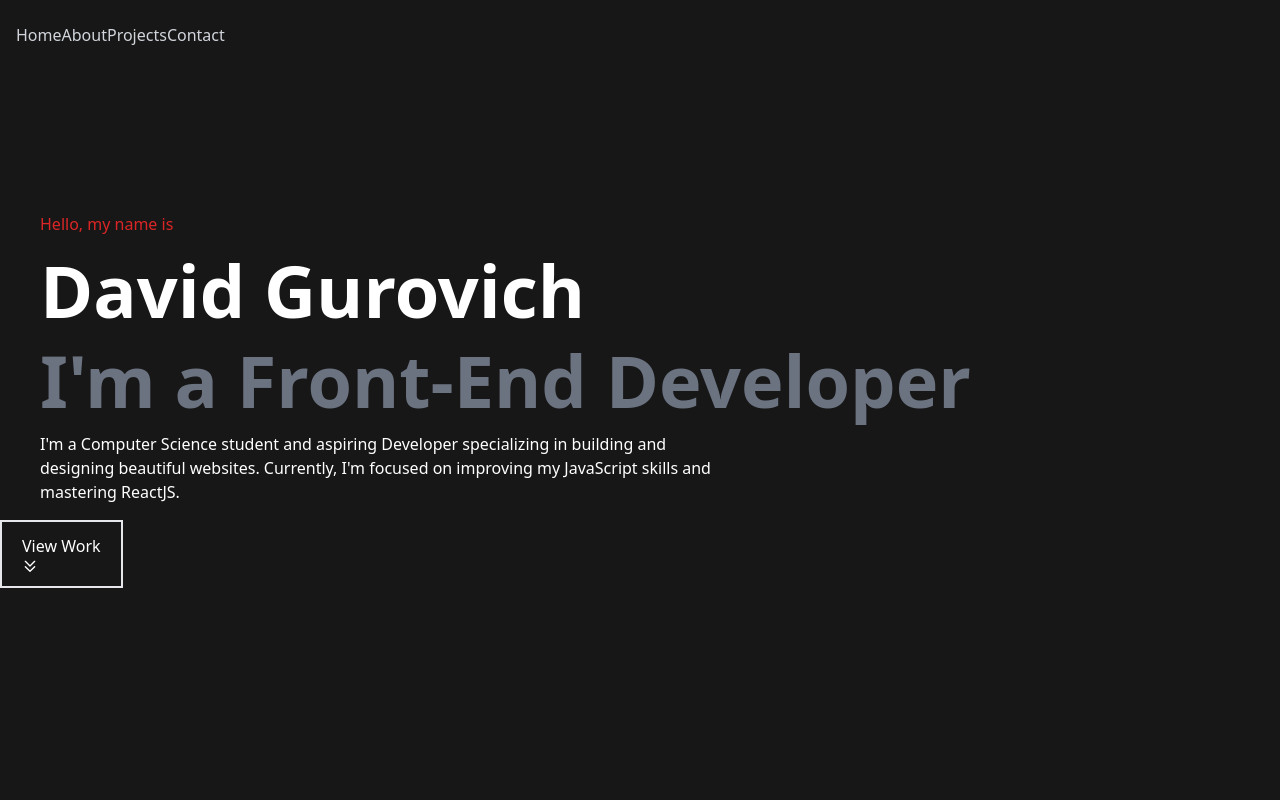
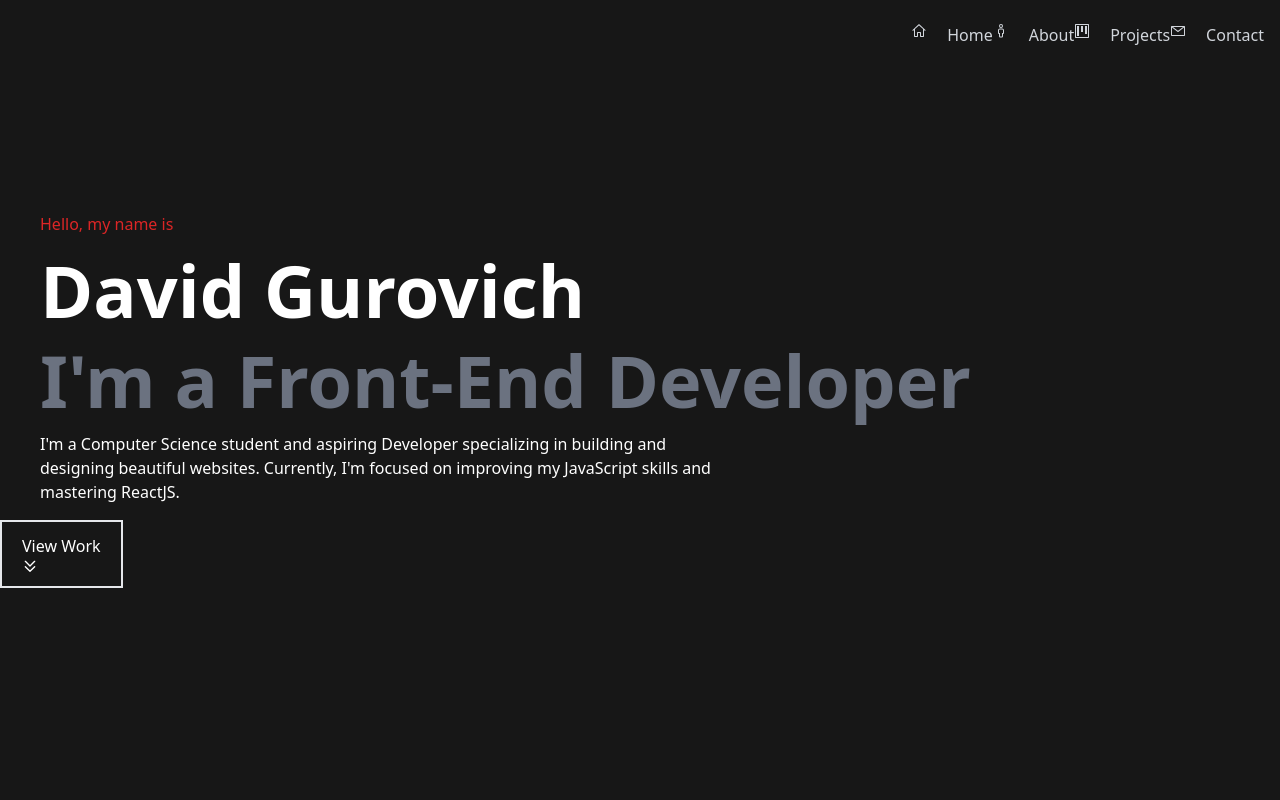
Before and after one commit to DavidGurovich/my-portfolio, a React (Create React App) app: page / in a window 1280 px wide. Shown: the top 800 px of the page. Built offline with nearby package versions, Linux system fonts and the light colour scheme.

Commit message:
created mobile menu using state and map

```diff
--- a/src/components/NavBar.jsx
+++ b/src/components/NavBar.jsx
@@ -1,5 +1,6 @@
 import React, {useState} from 'react'
 import {
+  VscClose,
   VscThreeBars,
   VscHome,
   VscPerson,
@@ -8,10 +9,10 @@ import {
 } from 'react-icons/vsc';
 
 const navLinks = [
-  {name: "Home", link: "#home", logo: {VscHome}},
-  {name: "About", link: "#about", logo: {VscPerson}},
-  {name: "Home", link: "#projects", logo: {VscProject}},
-  {name: "Home", link: "#contact", logo: {VscMail}},
+  {name: "Home", link: "#home", logo: <VscHome/>},
+  {name: "About", link: "#about", logo: <VscPerson/>},
+  {name: "Projects", link: "#projects", logo: <VscProject/>},
+  {name: "Contact", link: "#contact", logo: <VscMail/>},
 
 ]
 function NavBar() {
@@ -19,16 +20,35 @@ function NavBar() {
   const handleClick = () => setNav(!nav)
 
   return (
-    <header className='text-gray-300 fixed h-[70px] w-full flex justify-between items-center px-4'>
+    <header className='text-gray-300 fixed h-[70px] w-full flex justify-end items-center px-4'>
+            {/* Mobile three bars logo for menu */}
 
+            <div className='md:hidden z-10' onClick={handleClick}>
+                {!nav ? <VscThreeBars/> : <VscClose/>}
+            </div>
 
-            <ul className='md:flex hidden'>
-                  <a href="#home" className='hover:text-red-600'>Home</a>
-                  <a href= "#about" className='hover:text-red-600'>About</a>
-                  <a href="#projects" className='hover:text-red-600'>Projects</a>
-                  <a href="#contact" className='hover:text-red-600'>Contact</a>
+            <ul className='md:flex md:flex-end hidden'>
+              {navLinks.map((nav, i) => (
+                <li key={i} className='hover:text-red-600 flex gap-5'>
+                  <div>{nav.logo}</div>
+                  <a href={nav.link}> {nav.name}</a>
+                </li>
+              ))}
             </ul>
 
+            {/* menu for a mobile device/ smaller screen*/}
+            <ul className={
+              !nav ? 'hidden':
+              'absolute top-0 left-0 w-full h-screen bg-[#0a192f] flex flex-col justify-center items-center'
+            }
+            >
+              {navLinks.map((nav, i) => (
+                <li key={i} className='hover:text-red-600 flex gap-5 py-6'>
+                  <div>{nav.logo}</div>
+                  <a href={nav.link} onClick={handleClick}> {nav.name}</a>
+                </li>
+              ))}
+            </ul>
 
 
     </header>
```
